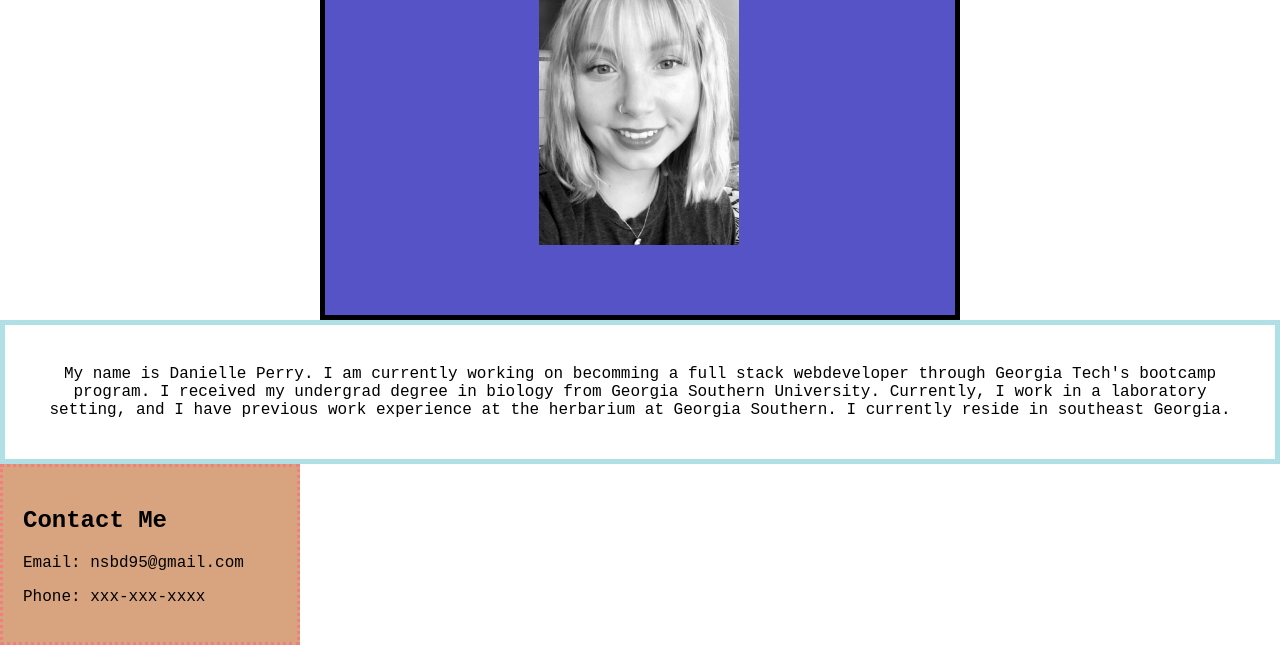
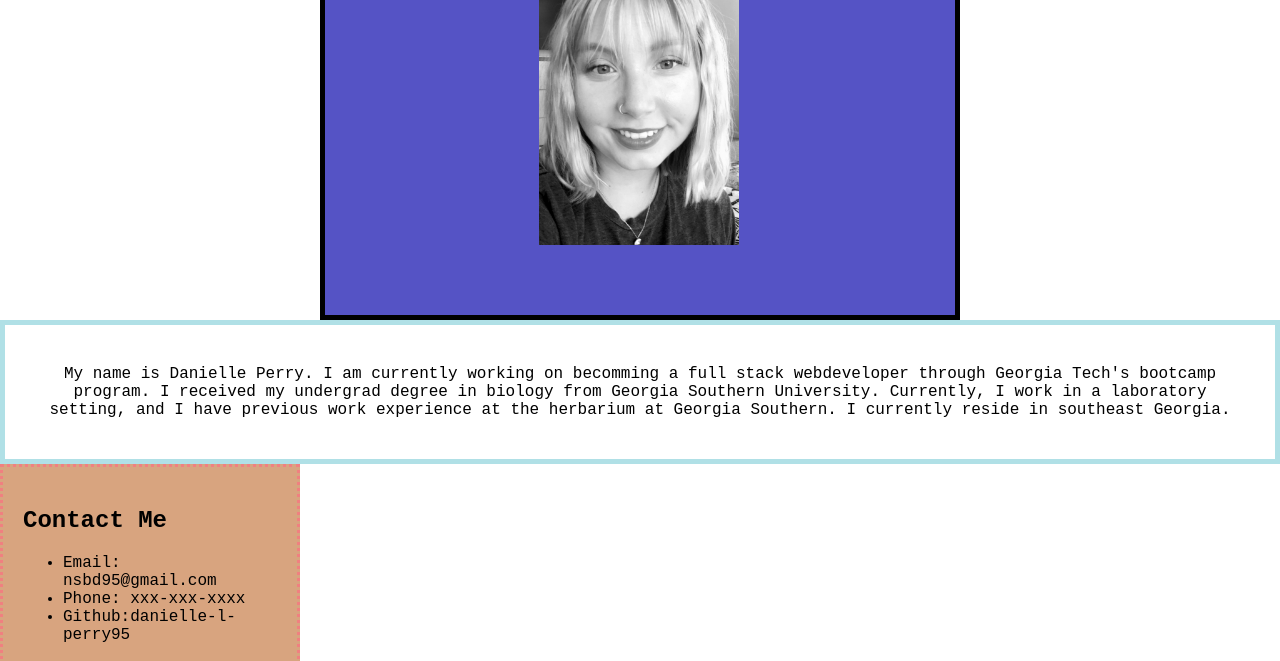
Before and after one commit to danielle-l-perry95/portfolio-02-challenge, a plain HTML site: page index.html in a window 1280 px wide. Shown: the part 115-776 px from the top of the page. Drawn offline with Linux system fonts and the light colour scheme.

Commit message:
linked my github account and created an unordered list

```diff
--- a/index.html
+++ b/index.html
@@ -26,8 +26,11 @@
     <main>
         <aside>
             <h2>Contact Me</h2>
-             <p>Email: nsbd95@gmail.com</p>
-             <p>Phone: xxx-xxx-xxxx</p>
+            <ul>
+             <li>Email: nsbd95@gmail.com</li>
+             <li>Phone: xxx-xxx-xxxx</li>
+             <li>Github:<a href="https://github.com/danielle-l-perry95"></a>danielle-l-perry95</li>
+            </ul>
         </aside>
 </main>
     <nav>
```
